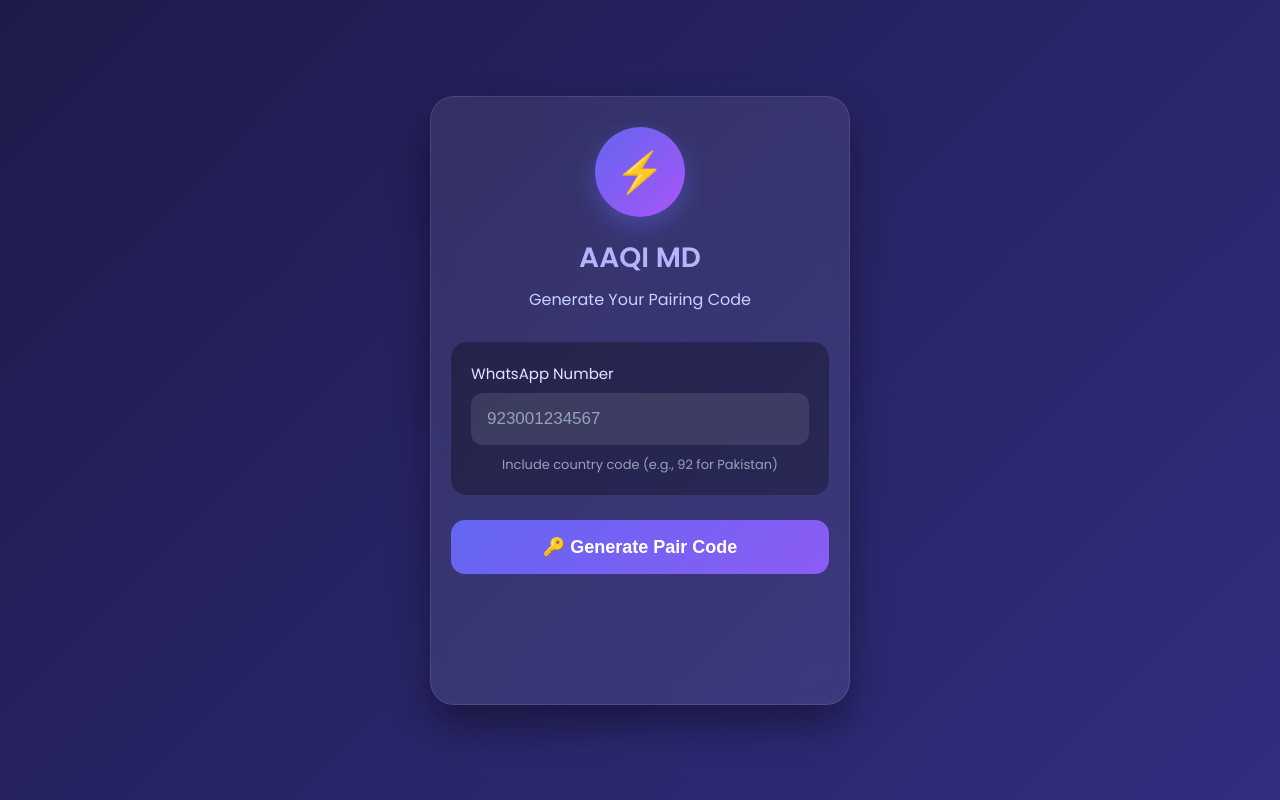
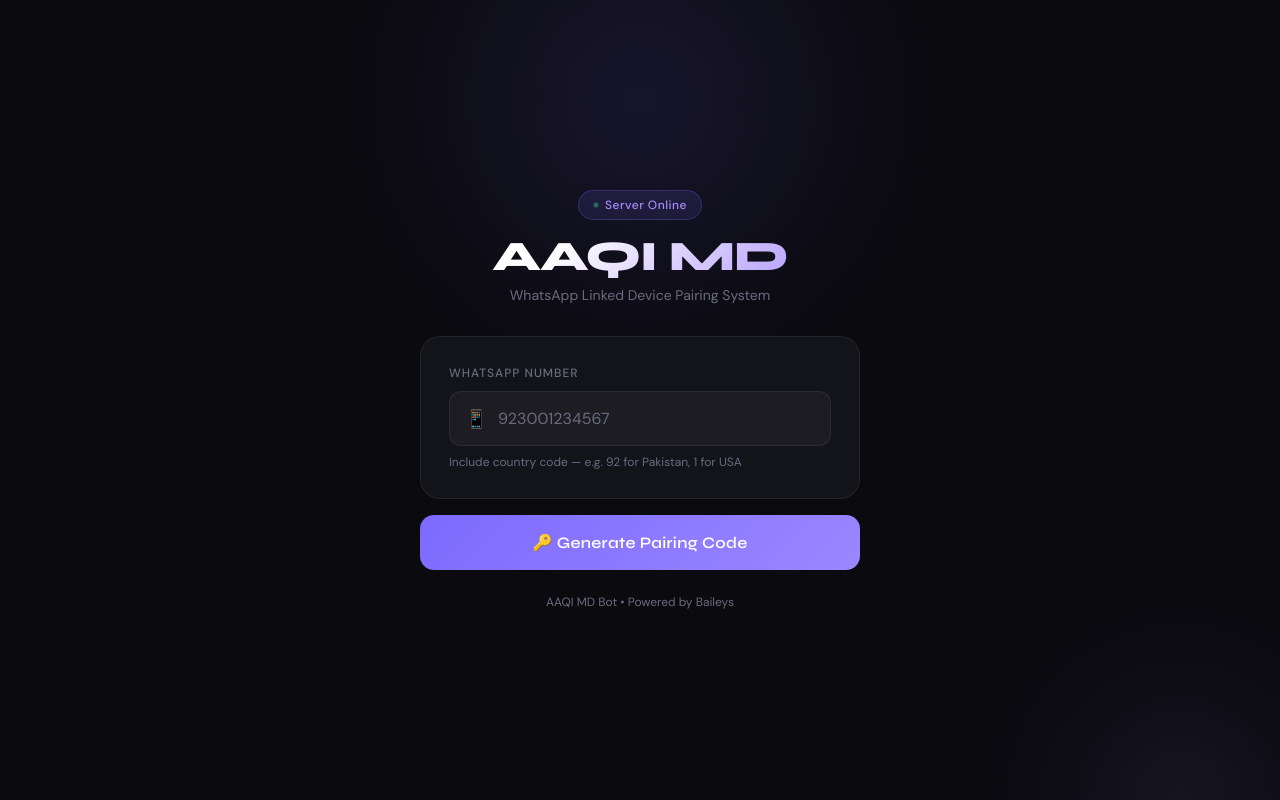
Before and after one commit to Muhammadaqib125/AAQI-MD, a website: page index.html in a window 1280 px wide. Drawn offline with Linux system fonts and the light colour scheme.

Commit message:
Refactor HTML structure and update styles

```diff
--- a/index.html
+++ b/index.html
@@ -4,170 +4,367 @@
   <meta charset="UTF-8">
   <meta name="viewport" content="width=device-width, initial-scale=1.0">
   <title>AAQI MD - Pairing Code</title>
+  <link href="https://fonts.googleapis.com/css2?family=Syne:wght@400;600;700;800&family=DM+Sans:wght@400;500&display=swap" rel="stylesheet">
   <style>
-    @import url('https://fonts.googleapis.com/css2?family=Poppins:wght@400;500;600&display=swap');
-
-    * {
-      margin: 0;
-      padding: 0;
-      box-sizing: border-box;
+    :root {
+      --bg: #0a0a0f;
+      --surface: #13131a;
+      --border: rgba(255,255,255,0.07);
+      --accent: #7c6aff;
+      --accent2: #a78bfa;
+      --green: #34d399;
+      --red: #f87171;
+      --text: #e8e8f0;
+      --muted: #6b6b80;
     }
 
+    * { margin: 0; padding: 0; box-sizing: border-box; }
+
     body {
-      font-family: 'Poppins', sans-serif;
-      background: linear-gradient(135deg, #1e1b4b, #312e81);
-      color: white;
+      font-family: 'DM Sans', sans-serif;
+      background: var(--bg);
+      color: var(--text);
       min-height: 100vh;
       display: flex;
       align-items: center;
       justify-content: center;
       padding: 20px;
+      overflow: hidden;
+    }
+
+    /* Background glow effects */
+    body::before {
+      content: '';
+      position: fixed;
+      top: -200px;
+      left: 50%;
+      transform: translateX(-50%);
+      width: 600px;
+      height: 600px;
+      background: radial-gradient(circle, rgba(124,106,255,0.12) 0%, transparent 70%);
+      pointer-events: none;
+      z-index: 0;
+    }
+
+    body::after {
+      content: '';
+      position: fixed;
+      bottom: -200px;
+      right: -100px;
+      width: 400px;
+      height: 400px;
+      background: radial-gradient(circle, rgba(167,139,250,0.08) 0%, transparent 70%);
+      pointer-events: none;
+      z-index: 0;
     }
 
     .container {
-      background: rgba(255, 255, 255, 0.08);
-      backdrop-filter: blur(12px);
-      border-radius: 24px;
-      padding: 30px 20px;
+      position: relative;
+      z-index: 1;
       width: 100%;
-      max-width: 420px;
-      border: 1px solid rgba(255,255,255,0.1);
-      box-shadow: 0 20px 40px rgba(0,0,0,0.4);
+      max-width: 440px;
+      animation: fadeUp 0.6s ease forwards;
     }
 
-    .logo {
-      width: 90px;
-      height: 90px;
-      background: linear-gradient(135deg, #6366f1, #a855f7);
-      border-radius: 50%;
-      display: flex;
-      align-items: center;
-      justify-content: center;
-      margin: 0 auto 20px;
-      box-shadow: 0 10px 25px rgba(99, 102, 241, 0.4);
+    @keyframes fadeUp {
+      from { opacity: 0; transform: translateY(24px); }
+      to { opacity: 1; transform: translateY(0); }
     }
 
-    .logo-text {
-      font-size: 40px;
-      color: white;
+    /* Header */
+    .header {
+      text-align: center;
+      margin-bottom: 32px;
+    }
+
+    .badge {
+      display: inline-flex;
+      align-items: center;
+      gap: 6px;
+      background: rgba(124,106,255,0.12);
+      border: 1px solid rgba(124,106,255,0.25);
+      border-radius: 100px;
+      padding: 6px 14px;
+      font-size: 12px;
+      font-weight: 500;
+      color: var(--accent2);
+      margin-bottom: 16px;
+      letter-spacing: 0.5px;
+    }
+
+    .badge span {
+      width: 6px; height: 6px;
+      background: var(--green);
+      border-radius: 50%;
+      animation: pulse 2s infinite;
+    }
+
+    @keyframes pulse {
+      0%, 100% { opacity: 1; transform: scale(1); }
+      50% { opacity: 0.5; transform: scale(0.8); }
     }
 
     h1 {
-      text-align: center;
-      font-size: 28px;
-      margin-bottom: 8px;
-      background: linear-gradient(to right, #a5b4fc, #c4b5fd);
+      font-family: 'Syne', sans-serif;
+      font-size: 42px;
+      font-weight: 800;
+      letter-spacing: -1px;
+      background: linear-gradient(135deg, #fff 30%, var(--accent2));
       -webkit-background-clip: text;
       -webkit-text-fill-color: transparent;
+      line-height: 1;
+      margin-bottom: 8px;
     }
 
-    p.subtitle {
-      text-align: center;
-      color: #c7d2fe;
-      margin-bottom: 30px;
+    .subtitle {
+      color: var(--muted);
+      font-size: 14px;
     }
 
+    /* Card */
     .card {
-      background: rgba(0, 0, 0, 0.3);
-      border-radius: 16px;
-      padding: 20px;
-      margin-bottom: 20px;
+      background: var(--surface);
+      border: 1px solid var(--border);
+      border-radius: 20px;
+      padding: 28px;
+      margin-bottom: 16px;
     }
 
-    label {
+    .input-label {
+      font-size: 12px;
+      font-weight: 500;
+      color: var(--muted);
+      text-transform: uppercase;
+      letter-spacing: 1px;
+      margin-bottom: 10px;
       display: block;
-      margin-bottom: 8px;
-      color: #e0e7ff;
-      font-size: 15px;
+    }
+
+    .input-wrapper {
+      position: relative;
+    }
+
+    .input-icon {
+      position: absolute;
+      left: 16px;
+      top: 50%;
+      transform: translateY(-50%);
+      font-size: 18px;
+      pointer-events: none;
     }
 
     input {
       width: 100%;
-      padding: 16px;
-      border: none;
+      padding: 16px 16px 16px 48px;
+      background: rgba(255,255,255,0.04);
+      border: 1px solid var(--border);
       border-radius: 12px;
-      background: rgba(255,255,255,0.1);
-      color: white;
-      font-size: 17px;
+      color: var(--text);
+      font-size: 16px;
+      font-family: 'DM Sans', sans-serif;
+      transition: border-color 0.2s, background 0.2s;
+      outline: none;
     }
 
-    input::placeholder {
-      color: #94a3b8;
+    input:focus {
+      border-color: rgba(124,106,255,0.5);
+      background: rgba(124,106,255,0.05);
     }
 
+    input::placeholder { color: var(--muted); }
+
+    .hint {
+      font-size: 12px;
+      color: var(--muted);
+      margin-top: 8px;
+    }
+
+    /* Button */
     button {
       width: 100%;
-      padding: 16px;
-      margin: 25px 0 15px;
-      background: linear-gradient(135deg, #6366f1, #8b5cf6);
+      padding: 18px;
+      background: linear-gradient(135deg, var(--accent), #9b87ff);
       color: white;
       border: none;
       border-radius: 14px;
-      font-size: 18px;
+      font-size: 16px;
       font-weight: 600;
+      font-family: 'Syne', sans-serif;
       cursor: pointer;
+      transition: transform 0.15s, box-shadow 0.15s, opacity 0.15s;
+      display: flex;
+      align-items: center;
+      justify-content: center;
+      gap: 8px;
+      letter-spacing: 0.3px;
+    }
+
+    button:hover:not(:disabled) {
+      transform: translateY(-2px);
+      box-shadow: 0 12px 30px rgba(124,106,255,0.35);
+    }
+
+    button:active:not(:disabled) { transform: translateY(0); }
+
+    button:disabled {
+      opacity: 0.6;
+      cursor: not-allowed;
+    }
+
+    /* Result area */
+    #result { margin-top: 16px; }
+
+    .result-card {
+      background: var(--surface);
+      border: 1px solid var(--border);
+      border-radius: 20px;
+      padding: 28px;
+      text-align: center;
+      animation: fadeUp 0.4s ease forwards;
+    }
+
+    .result-card.success { border-color: rgba(52,211,153,0.2); }
+    .result-card.error { border-color: rgba(248,113,113,0.2); }
+
+    .result-label {
+      font-size: 11px;
+      font-weight: 500;
+      color: var(--muted);
+      text-transform: uppercase;
+      letter-spacing: 1.5px;
+      margin-bottom: 12px;
+    }
+
+    .pairing-code {
+      font-family: 'Syne', sans-serif;
+      font-size: 38px;
+      font-weight: 800;
+      letter-spacing: 6px;
+      color: white;
+      background: linear-gradient(135deg, #fff, var(--accent2));
+      -webkit-background-clip: text;
+      -webkit-text-fill-color: transparent;
+      margin-bottom: 8px;
+    }
+
+    .server-info {
+      font-size: 12px;
+      color: var(--muted);
+      margin-bottom: 20px;
+    }
+
+    .steps {
+      background: rgba(52,211,153,0.06);
+      border: 1px solid rgba(52,211,153,0.15);
+      border-radius: 12px;
+      padding: 16px;
+      text-align: left;
+    }
+
+    .steps p {
+      font-size: 13px;
+      color: #a7f3d0;
+      line-height: 1.8;
+    }
+
+    .steps strong {
+      color: var(--green);
+    }
+
+    .error-msg {
+      font-size: 14px;
+      color: var(--red);
+    }
+
+    .loading {
       display: flex;
       align-items: center;
       justify-content: center;
       gap: 10px;
+      padding: 20px;
+      color: var(--accent2);
+      font-size: 14px;
     }
 
-    button:hover {
-      transform: scale(1.03);
-      box-shadow: 0 10px 25px rgba(99, 102, 241, 0.4);
+    .spinner {
+      width: 20px; height: 20px;
+      border: 2px solid rgba(124,106,255,0.2);
+      border-top-color: var(--accent);
+      border-radius: 50%;
+      animation: spin 0.8s linear infinite;
     }
 
-    #result {
-      margin-top: 20px;
+    @keyframes spin { to { transform: rotate(360deg); } }
+
+    /* Footer */
+    .footer {
       text-align: center;
-      font-size: 18px;
-      min-height: 80px;
-    }
-
-    .info {
-      text-align: center;
-      font-size: 13px;
-      color: #94a3b8;
-      margin-top: 10px;
+      margin-top: 24px;
+      font-size: 12px;
+      color: var(--muted);
     }
   </style>
 </head>
 <body>
   <div class="container">
-    <div class="logo">
-      <span class="logo-text">⚡</span>
+    <div class="header">
+      <div class="badge">
+        <span></span>
+        Server Online
+      </div>
+      <h1>AAQI MD</h1>
+      <p class="subtitle">WhatsApp Linked Device Pairing System</p>
     </div>
 
-    <h1>AAQI MD</h1>
-    <p class="subtitle">Generate Your Pairing Code</p>
-
     <div class="card">
-      <label>WhatsApp Number</label>
-      <input type="text" id="number" placeholder="923001234567" />
-      <p class="info">Include country code (e.g., 92 for Pakistan)</p>
+      <label class="input-label">WhatsApp Number</label>
+      <div class="input-wrapper">
+        <span class="input-icon">📱</span>
+        <input
+          type="tel"
+          id="number"
+          placeholder="923001234567"
+          maxlength="15"
+        />
+      </div>
+      <p class="hint">Include country code — e.g. 92 for Pakistan, 1 for USA</p>
     </div>
 
-    <button onclick="generateCode()">
-      🔑 Generate Pair Code
+    <button id="btn" onclick="generateCode()">
+      🔑 Generate Pairing Code
     </button>
 
     <div id="result"></div>
+
+    <div class="footer">AAQI MD Bot • Powered by Baileys</div>
   </div>
 
   <script>
     async function generateCode() {
       const number = document.getElementById('number').value.trim();
       const resultDiv = document.getElementById('result');
+      const btn = document.getElementById('btn');
 
       if (!number) {
-        resultDiv.innerHTML = `<p style="color:#f87171;">❌ Please enter your WhatsApp number</p>`;
+        resultDiv.innerHTML = `
+          <div class="result-card error">
+            <p class="error-msg">❌ Please enter your WhatsApp number</p>
+          </div>`;
         return;
       }
 
-      resultDiv.innerHTML = `<p style="color:#a5b4fc;">⏳ Generating pairing code... Please wait</p>`;
+      // Disable button and show loading
+      btn.disabled = true;
+      btn.innerHTML = `<div class="spinner"></div> Connecting to WhatsApp...`;
+
+      resultDiv.innerHTML = `
+        <div class="loading">
+          <div class="spinner"></div>
+          <span>Generating your pairing code... (8 seconds)</span>
+        </div>`;
 
       try {
-        const res = await fetch('http://localhost:3000/generate-pair', {
+        const res = await fetch('/generate-pair', {
           method: 'POST',
           headers: { 'Content-Type': 'application/json' },
           body: JSON.stringify({ phoneNumber: number })
@@ -177,20 +374,41 @@
 
         if (data.success) {
           resultDiv.innerHTML = `
-            <h2 style="color:#34d399; font-size:22px;">✅ Your Pairing Code</h2>
-            <h1 style="font-size:32px; letter-spacing:4px; color:#c4d0ff;">${data.pairingCode}</h1>
-            <p style="color:#67e8f9;">Server ${data.assignedServer}</p>
-            <p style="color:#86efac; margin-top:15px;">
-              Go to WhatsApp → Linked Devices → Link with Phone Number
-            </p>
-          `;
+            <div class="result-card success">
+              <p class="result-label">Your Pairing Code</p>
+              <div class="pairing-code">${data.pairingCode}</div>
+              <p class="server-info">✅ Connected to Server ${data.assignedServer}</p>
+              <div class="steps">
+                <p>
+                  <strong>How to link:</strong><br>
+                  1. Open WhatsApp on your phone<br>
+                  2. Tap ⋮ Menu → Linked Devices<br>
+                  3. Tap "Link with phone number"<br>
+                  4. Enter the code above
+                </p>
+              </div>
+            </div>`;
         } else {
-          resultDiv.innerHTML = `<p style="color:#f87171;">❌ ${data.error}</p>`;
+          resultDiv.innerHTML = `
+            <div class="result-card error">
+              <p class="error-msg">❌ ${data.error}</p>
+            </div>`;
         }
       } catch (err) {
-        resultDiv.innerHTML = `<p style="color:#f87171;">❌ Server not running. Please start your backend.</p>`;
+        resultDiv.innerHTML = `
+          <div class="result-card error">
+            <p class="error-msg">❌ Connection failed. Please try again.</p>
+          </div>`;
+      } finally {
+        btn.disabled = false;
+        btn.innerHTML = `🔑 Generate Pairing Code`;
       }
     }
+
+    // Allow Enter key to submit
+    document.getElementById('number').addEventListener('keypress', (e) => {
+      if (e.key === 'Enter') generateCode();
+    });
   </script>
 </body>
 </html>
```
